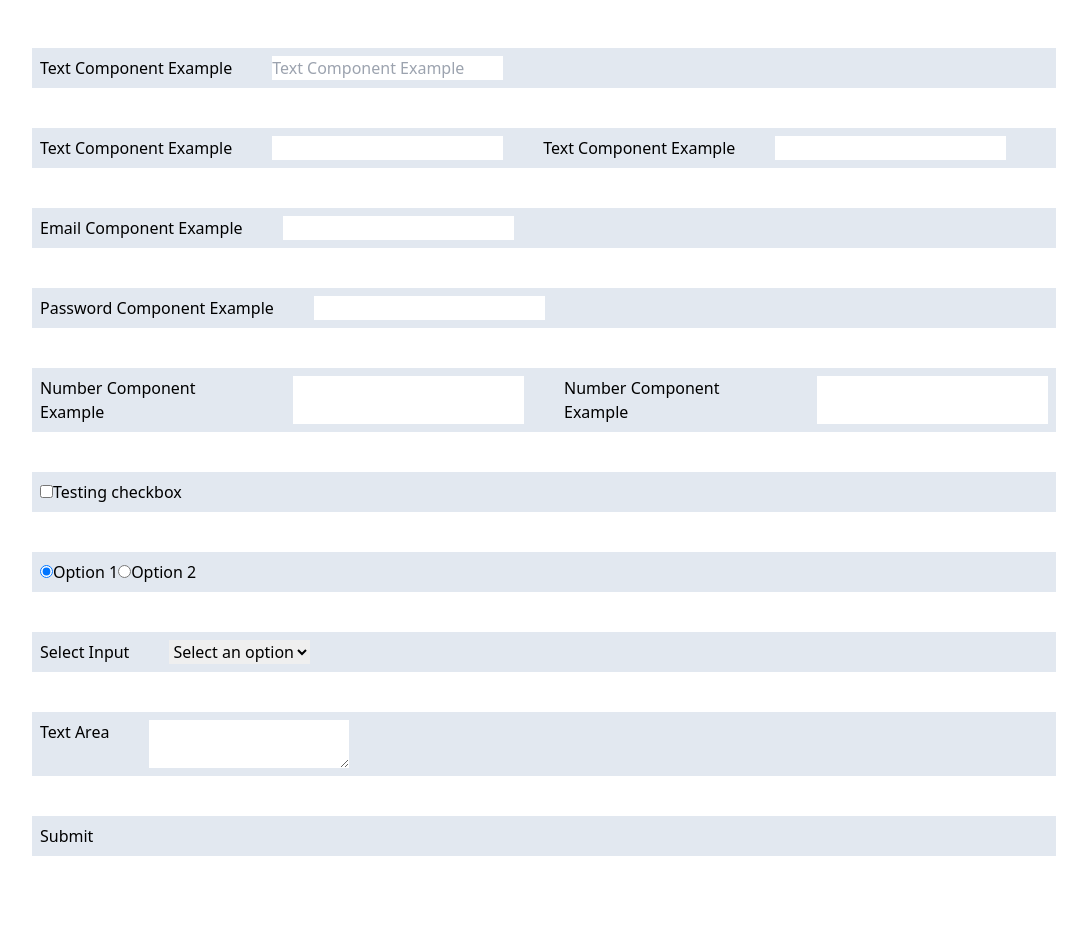
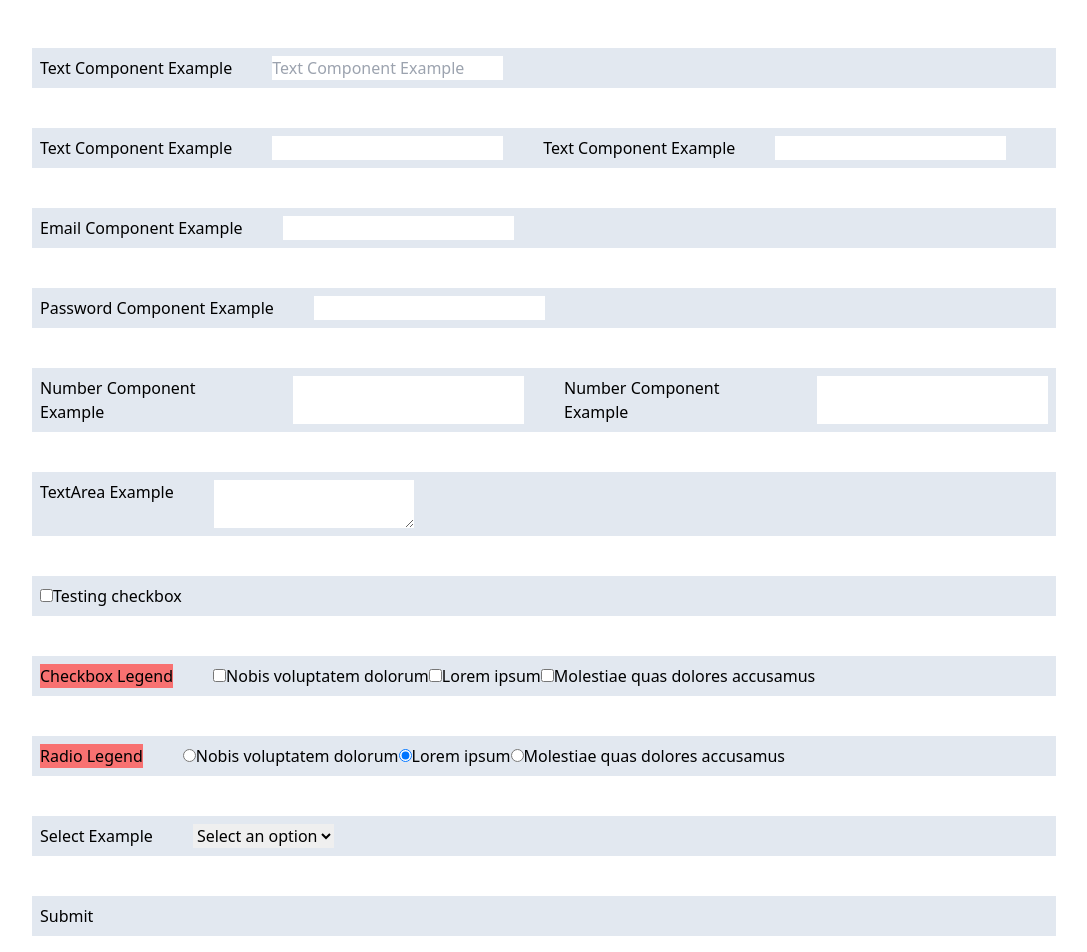
Before and after one commit to cuweb/formik-react, a React (Create React App) app: page / in a window 1280 px wide. Shown: the top 952 px of the page, without its empty margins (96-1183 px from the left). Before the commit the page ends 904 px from the top, so only its background shows below. Built offline with nearby package versions, Linux system fonts and the light colour scheme.

Commit message:
add: select and textarea components

```diff
--- a/src/Form.tsx
+++ b/src/Form.tsx
@@ -1,11 +1,13 @@
 import React from "react";
-import { Formik, Form, Field, ErrorMessage, FormikHelpers } from "formik";
+import { Formik, Form, ErrorMessage, FormikHelpers } from "formik";
 import * as Yup from "yup";
 import { FieldWrapper } from "./components/FieldWrapper/FieldWrapper";
 import { Input } from "./components/Input/Input";
 import { FieldGroup } from "./components/FieldGroup/FieldGroup";
 import { CheckRadio } from "./components/CheckRadio/CheckRadio";
-import { checkRadioData } from "./data/data";
+import { Select } from "./components/Select/Select";
+import { checkRadioData, selectData } from "./data/data";
+import { TextArea } from "./components/TextArea/TextArea";
 
 type FormValuesType = {
   textInput: string;
@@ -25,7 +27,7 @@ const MyForm = () => {
     passwordInput: "",
     numberInput: 0,
     checkboxInput: false,
-    radioInput: "option1",
+    radioInput: "Lorem ipsum",
     selectInput: "",
     textArea: "",
   };
@@ -121,6 +123,12 @@ const MyForm = () => {
             />
           </FieldWrapper>
 
+          {/* Text Area */}
+          <FieldWrapper>
+            <TextArea id="textAreaExample" label="TextArea Example" />
+            <ErrorMessage name="textArea" component="div" />
+          </FieldWrapper>
+
           {/* Checkbox */}
           <FieldWrapper>
             <CheckRadio type="checkbox" value="Testing checkbox" />
@@ -128,46 +136,33 @@ const MyForm = () => {
           </FieldWrapper>
 
           {/* Checkboxes */}
-          {/* <FieldWrapper>
-            <FieldGroup legend="Checkbox Legend">
-              {checkRadioData.map((value, index) => (
-                <CheckRadio key={index} type="checkbox" value={value} />
+          <FieldWrapper>
+            <FieldGroup id="checkbox-group-example" legend="Checkbox Legend">
+              {checkRadioData.map((item, index) => (
+                <CheckRadio key={index} type="checkbox" value={item.value} />
               ))}
               <ErrorMessage name="checkboxInput" component="div" />
             </FieldGroup>
-          </FieldWrapper> */}
+          </FieldWrapper>
 
           {/* Radio Buttons */}
           <FieldWrapper>
-            <FieldGroup>
-              <label>
-                <Field type="radio" name="radioInput" value="option1" />
-                Option 1
-              </label>
-              <label>
-                <Field type="radio" name="radioInput" value="option2" />
-                Option 2
-              </label>
+            <FieldGroup id="radio-group-example" legend="Radio Legend">
+              {checkRadioData.map((item, index) => (
+                <CheckRadio key={index} type="radio" value={item.value} />
+              ))}
               <ErrorMessage name="radioInput" component="div" />
             </FieldGroup>
           </FieldWrapper>
 
           {/* Select */}
           <FieldWrapper>
-            <label htmlFor="selectInput">Select Input</label>
-            <Field as="select" id="selectInput" name="selectInput">
-              <option value="">Select an option</option>
-              <option value="option1">Option 1</option>
-              <option value="option2">Option 2</option>
-            </Field>
+            <Select
+              id="selectExample"
+              label="Select Example"
+              options={selectData}
+            />
             <ErrorMessage name="selectInput" component="div" />
-          </FieldWrapper>
-
-          {/* Text Area */}
-          <FieldWrapper>
-            <label htmlFor="textArea">Text Area</label>
-            <Field as="textarea" id="textArea" name="textArea" />
-            <ErrorMessage name="textArea" component="div" />
           </FieldWrapper>
 
           {/* Submit Button */}
--- a/src/components/CheckRadio/CheckRadio.tsx
+++ b/src/components/CheckRadio/CheckRadio.tsx
@@ -6,14 +6,12 @@ export interface CheckRadioProps {
 }
 
 export const CheckRadio = ({ type, value }: CheckRadioProps) => {
+  const name = type === "checkbox" ? "checkboxInput" : "radioInput";
+
   return (
     <>
       <label>
-        <Field
-          type={type}
-          name={type === "checkbox" ? "checked" : "picked"}
-          value={value}
-        />
+        <Field type={type} name={name} value={value} />
         {value}
       </label>
     </>
--- a/src/components/FieldGroup/FieldGroup.tsx
+++ b/src/components/FieldGroup/FieldGroup.tsx
@@ -2,18 +2,19 @@ import React from "react";
 
 export interface FieldGroupProps {
   children: React.ReactNode;
+  id: string;
   legend?: string;
 }
 
-export const FieldGroup = ({ children, legend }: FieldGroupProps) => {
+export const FieldGroup = ({ children, id, legend }: FieldGroupProps) => {
   return (
     <>
       {legend && (
-        <div id="checkbox-group" className="bg-red-400">
+        <div id={id} className="bg-red-400">
           {legend}
         </div>
       )}
-      <div role="group" aria-labelledby="checkbox-group">
+      <div role="group" aria-labelledby={id}>
         {children}
       </div>
     </>
--- /dev/null
+++ b/src/components/Select/Select.tsx
@@ -0,0 +1,23 @@
+import { Field } from "formik";
+
+export interface SelectProps {
+  id: string;
+  label: string;
+  options: { value: string; label: string }[];
+}
+
+export const Select = ({ id, label, options }: SelectProps) => {
+  return (
+    <>
+      <label htmlFor={id}>{label}</label>
+      <Field as="select" id={id} name={id}>
+        <option value="">Select an option</option>
+        {options.map((option) => (
+          <option key={option.value} value={option.value}>
+            {option.label}
+          </option>
+        ))}
+      </Field>
+    </>
+  );
+};
--- /dev/null
+++ b/src/components/TextArea/TextArea.tsx
@@ -0,0 +1,15 @@
+import { Field, ErrorMessage } from "formik";
+
+export interface TextAreaProps {
+  id: string;
+  label: string;
+}
+
+export const TextArea = ({ id, label }: TextAreaProps) => {
+  return (
+    <>
+      <label htmlFor={id}>{label}</label>
+      <Field as="textarea" id={id} name={id} />
+    </>
+  );
+};
--- a/src/data/data.ts
+++ b/src/data/data.ts
@@ -9,3 +9,11 @@ export const checkRadioData = [
     value: 'Molestiae quas dolores accusamus',
   },
 ]
+
+export const selectData = [
+  { value: "option1", label: "Option 1" },
+  { value: "option2", label: "Option 2" },
+  { value: "option3", label: "Option 3" },
+  { value: "option4", label: "Option 4" },
+  { value: "option5", label: "Option 5" },
+]
```
Also changed, not shown: package.json (+19 -19 lines).
